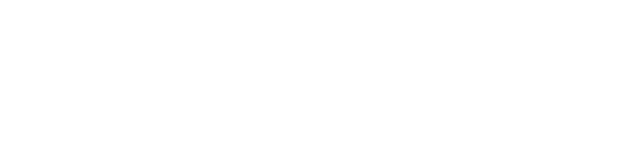
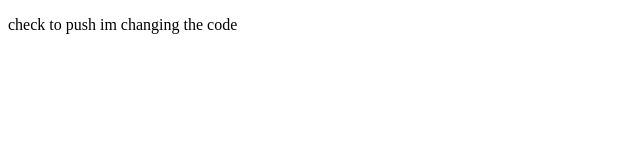
Before and after one commit to andikazidan/andikazidan.github.io, a plain HTML site: page index.html in a window 1280 px wide. Shown: the whole page, without its empty margins (0-640 px from the left). Drawn offline with Linux system fonts and the light colour scheme.

Commit message:
check to push

```diff
--- a/index.html
+++ b/index.html
@@ -4,6 +4,9 @@
 
   </head>
   <body>
-
+    <p>
+      check to push
+      im changing the code
+    </p>
   </body>
 </html>
```
